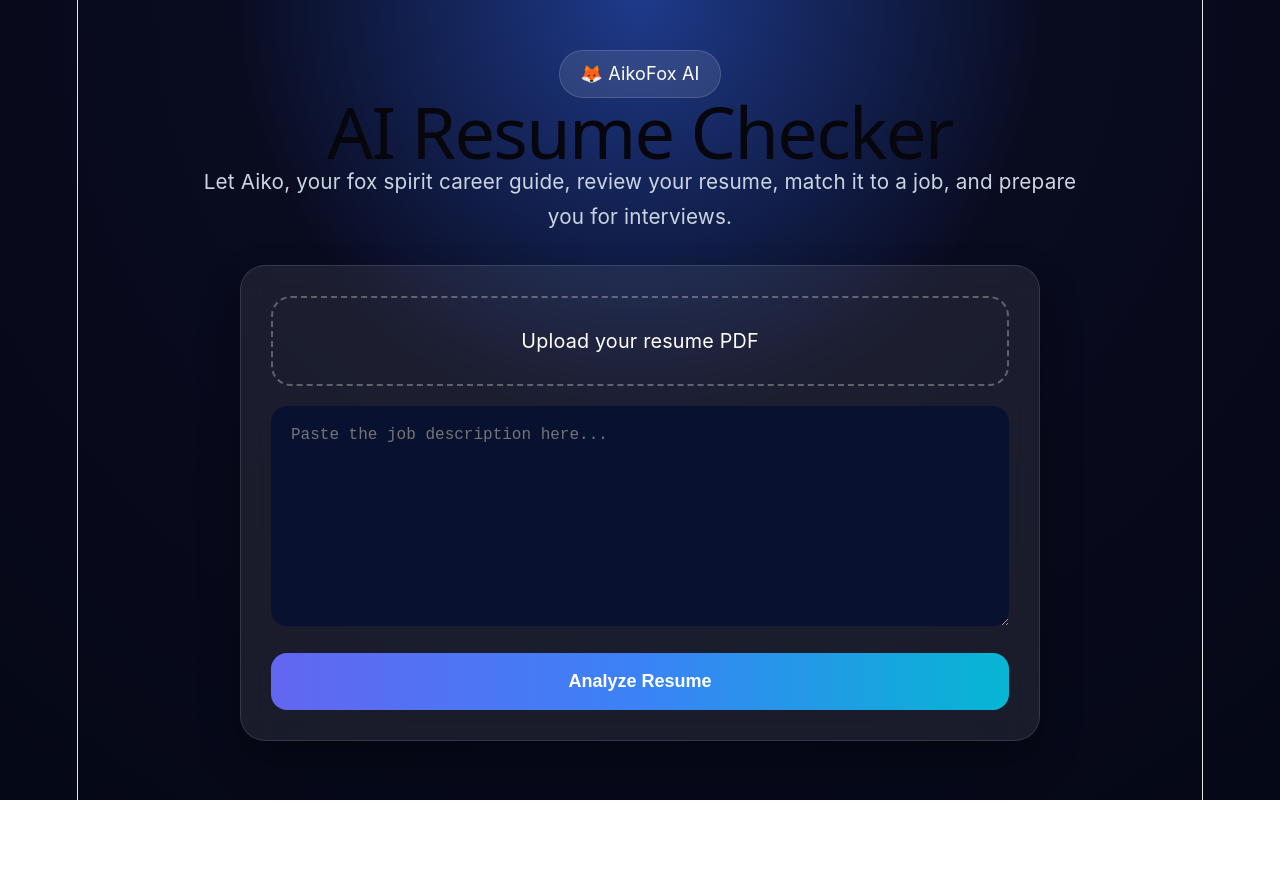
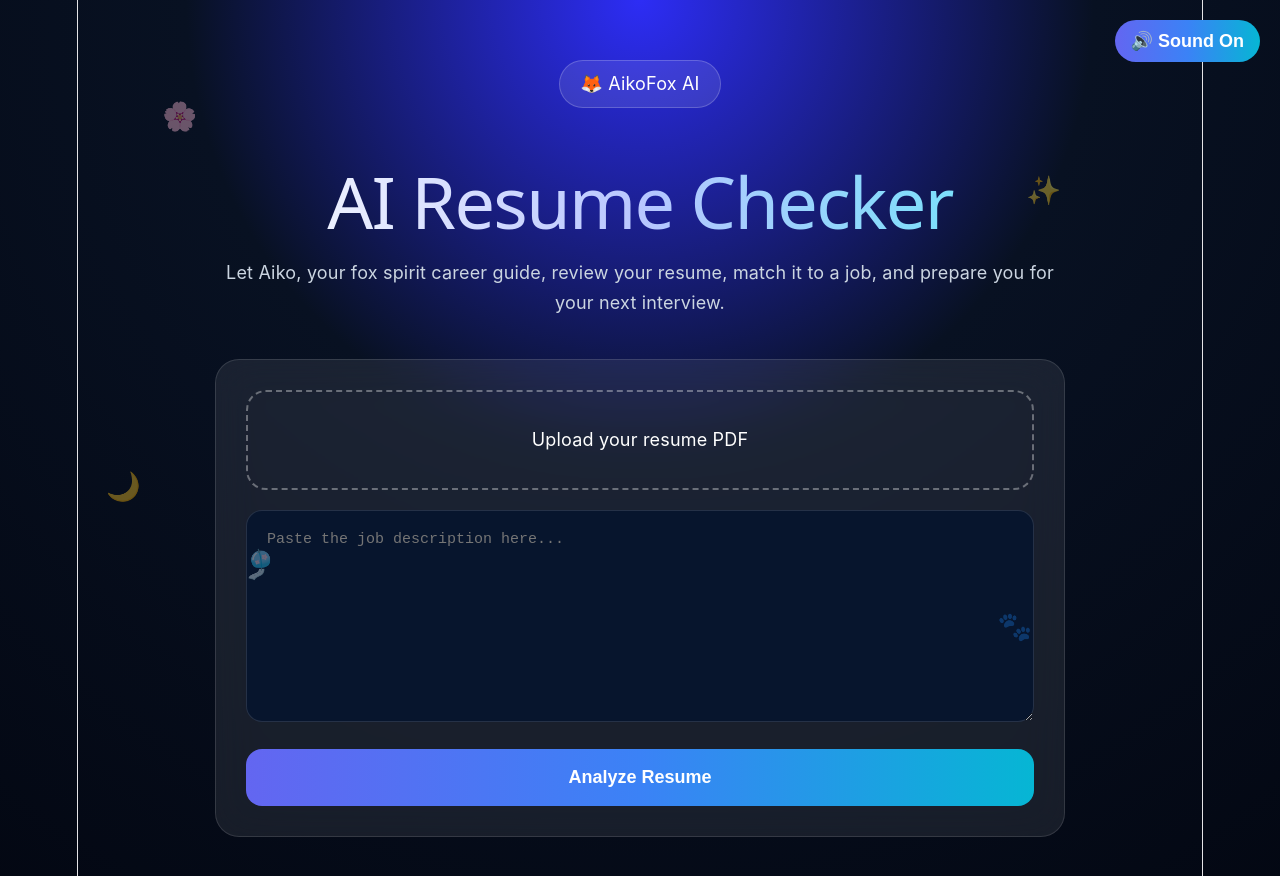
Before and after one commit to masiha1816/AIResume, a React app in the folder frontend/: page / in a window 1280 px wide. Shown: the top 876 px of the page. Before the commit the page ends 800 px from the top, so only its background shows below. Built offline with nearby package versions, Linux system fonts and the light colour scheme; the HTML template or start-up script is replaced by a standard one.

Commit message:
AikoFox animated theme

```diff
--- a/frontend/src/App.css
+++ b/frontend/src/App.css
@@ -5,35 +5,24 @@
 }
 
 body {
-  background: radial-gradient(circle at top, #1e3a8a 0%, #090b1f 40%, #050816 100%);
+  font-family: Inter, Arial, sans-serif;
+  background: radial-gradient(circle at top, #2d2df5 0%, #081122 40%, #030712 100%);
   color: white;
-  font-family: Inter, sans-serif;
   min-height: 100vh;
+  overflow-x: hidden;
 }
 
 .app {
-  min-height: 100vh;
-  padding: 50px 20px;
-  display: flex;
-  flex-direction: column;
-  align-items: center;
+  max-width: 1100px;
+  margin: 0 auto;
+  padding: 60px 20px;
+  position: relative;
+  z-index: 2;
 }
 
 .hero {
   text-align: center;
-  margin-bottom: 30px;
-  max-width: 900px;
-}
-
-.hero h1 {
-  font-size: 4rem;
-  margin: 20px 0;
-}
-
-.hero p {
-  color: #cbd5e1;
-  font-size: 1.15rem;
-  line-height: 1.7;
+  margin-bottom: 40px;
 }
 
 .badge {
@@ -41,32 +30,57 @@
   padding: 10px 20px;
   border-radius: 999px;
   background: rgba(255,255,255,0.1);
-  border: 1px solid rgba(255,255,255,0.15);
-  backdrop-filter: blur(10px);
+  border: 1px solid rgba(255,255,255,0.2);
+  margin-bottom: 20px;
+}
+
+.hero h1 {
+  font-size: clamp(42px, 6vw, 72px);
+  line-height: 1.15;
+  margin-bottom: 15px;
+
+  background: linear-gradient(
+    90deg,
+    #ffffff,
+    #b8c6ff,
+    #67e8f9
+  );
+
+  -webkit-background-clip: text;
+  background-clip: text;
+  color: transparent;
+}
+
+.hero p {
+  color: #cbd5e1;
+  max-width: 850px;
+  margin: 0 auto;
+  line-height: 1.7;
+  font-size: 18px;
 }
 
 .card {
-  width: 100%;
-  max-width: 800px;
+  background: rgba(255,255,255,0.08);
+  backdrop-filter: blur(20px);
+
+  border: 1px solid rgba(255,255,255,0.12);
+
+  border-radius: 24px;
+
   padding: 30px;
-  border-radius: 25px;
-  background: rgba(255,255,255,0.08);
-  backdrop-filter: blur(15px);
-  border: 1px solid rgba(255,255,255,0.12);
-  box-shadow: 0 20px 40px rgba(0,0,0,0.3);
+
+  margin-bottom: 40px;
 }
 
 .fileBox {
-  display: flex;
-  justify-content: center;
-  align-items: center;
-  min-height: 90px;
-  border: 2px dashed rgba(255,255,255,0.3);
+  display: block;
+  width: 100%;
+  padding: 35px;
+  text-align: center;
+  border: 2px dashed rgba(255,255,255,0.35);
   border-radius: 20px;
+  margin-bottom: 20px;
   cursor: pointer;
-  margin-bottom: 20px;
-  color: white;
-  font-size: 1.1rem;
 }
 
 .fileBox input {
@@ -75,27 +89,33 @@
 
 textarea {
   width: 100%;
-  min-height: 220px;
+  background: #07152d;
+  color: white;
+
+  border: 1px solid rgba(255,255,255,0.12);
+
   border-radius: 16px;
-  border: none;
-  outline: none;
+  padding: 20px;
   resize: vertical;
-  padding: 20px;
-  background: #08112f;
-  color: white;
-  font-size: 16px;
+
+  font-size: 15px;
   margin-bottom: 20px;
 }
 
 button {
   width: 100%;
   border: none;
+  border-radius: 16px;
+
   padding: 18px;
-  border-radius: 16px;
-  cursor: pointer;
-  color: white;
+
   font-size: 18px;
   font-weight: 700;
+
+  cursor: pointer;
+
+  color: white;
+
   background: linear-gradient(
     90deg,
     #6366f1,
@@ -105,49 +125,52 @@
 }
 
 button:hover {
-  opacity: 0.9;
+  opacity: 0.95;
 }
 
 .results {
-  width: 100%;
-  max-width: 1100px;
   margin-top: 40px;
 }
 
 .results h2 {
-  text-align: center;
-  margin-bottom: 30px;
+  margin-bottom: 20px;
 }
 
 .scoreBox {
   display: flex;
-  gap: 25px;
+  gap: 24px;
   align-items: center;
-  margin-bottom: 25px;
+  margin-bottom: 24px;
 }
 
 .scoreCircle {
-  width: 140px;
-  height: 140px;
+  min-width: 120px;
+  height: 120px;
   border-radius: 50%;
-  display: flex;
-  justify-content: center;
-  align-items: center;
-  font-size: 38px;
-  font-weight: bold;
-  background: linear-gradient(
-    135deg,
-    #22c55e,
-    #06b6d4
-  );
+
+  display: grid;
+  place-items: center;
+
+  font-size: 34px;
+  font-weight: 900;
+
+  background:
+    radial-gradient(circle, #111827 45%, transparent 46%),
+    conic-gradient(
+      #22c55e 0deg,
+      #06b6d4 230deg,
+      rgba(255,255,255,0.12) 230deg
+    );
+
+  box-shadow: 0 0 35px rgba(6,182,212,0.35);
 }
 
 .scoreBar {
   width: 100%;
-  height: 16px;
+  height: 20px;
+  border-radius: 999px;
+  overflow: hidden;
   background: rgba(255,255,255,0.1);
-  border-radius: 20px;
-  overflow: hidden;
   margin-bottom: 30px;
 }
 
@@ -155,8 +178,9 @@
   height: 100%;
   background: linear-gradient(
     90deg,
-    #22c55e,
-    #06b6d4
+    #ef4444,
+    #facc15,
+    #22c55e
   );
 }
 
@@ -170,146 +194,179 @@
 .section {
   background: rgba(255,255,255,0.08);
   border-radius: 20px;
-  padding: 20px;
-  margin-top: 20px;
+  padding: 25px;
+  margin-bottom: 20px;
 }
 
-.miniCard ul,
-.section ul,
-.section ol {
-  padding-left: 20px;
-  margin-top: 15px;
+.section h3,
+.miniCard h3 {
+  margin-bottom: 15px;
 }
 
 .keywords {
   display: flex;
   flex-wrap: wrap;
   gap: 10px;
-  margin-top: 15px;
 }
 
 .keywords span {
   padding: 8px 14px;
   border-radius: 999px;
-  background: #1e40af;
+
+  background: rgba(6,182,212,0.2);
+  border: 1px solid rgba(6,182,212,0.4);
 }
 
 .salary {
-  font-size: 2rem;
-  font-weight: bold;
-  color: #22c55e;
-  margin: 10px 0;
+  font-size: 28px;
+  font-weight: 800;
+  color: #67e8f9;
 }
+
+li {
+  margin-bottom: 10px;
+}
+
+/* AikoFox Sound Button */
 
 .soundToggle {
   position: fixed;
   top: 20px;
   right: 20px;
+
   width: auto;
-  z-index: 999;
-  padding: 10px 18px;
+
+  padding: 10px 16px;
+
   border-radius: 999px;
+
+  z-index: 1000;
 }
 
+/* Floating Particles */
+
+.particles span {
+  position: fixed;
+  opacity: 0.4;
+  font-size: 28px;
+  z-index: 1;
+  animation: floatParticle 8s infinite ease-in-out;
+}
+
+.particles span:nth-child(1) {
+  top: 15%;
+  left: 12%;
+}
+
+.particles span:nth-child(2) {
+  top: 25%;
+  right: 18%;
+  animation-delay: 1s;
+}
+
+.particles span:nth-child(3) {
+  bottom: 25%;
+  left: 18%;
+  animation-delay: 2s;
+}
+
+.particles span:nth-child(4) {
+  bottom: 18%;
+  right: 20%;
+  animation-delay: 3s;
+}
+
+.particles span:nth-child(5) {
+  top: 60%;
+  left: 8%;
+  animation-delay: 4s;
+}
+
+/* Aiko Loading */
+
 .aikoLoading {
+  margin-top: 24px;
   text-align: center;
-  margin-top: 25px;
 }
 
 .fox {
   font-size: 70px;
-  animation: foxFloat 2s infinite ease-in-out;
+  animation: foxFloat 1.8s infinite ease-in-out;
+}
+
+.aikoLoading p {
+  color: #e0e7ff;
+  margin: 12px 0;
 }
 
 .dots {
   display: flex;
   justify-content: center;
-  gap: 10px;
-  margin-top: 10px;
+  gap: 8px;
 }
 
 .dots span {
   width: 10px;
   height: 10px;
-  background: #06b6d4;
+
+  background: #67e8f9;
+
   border-radius: 50%;
+
   animation: bounce 1s infinite;
 }
 
 .dots span:nth-child(2) {
-  animation-delay: .2s;
+  animation-delay: 0.15s;
 }
 
 .dots span:nth-child(3) {
-  animation-delay: .4s;
+  animation-delay: 0.3s;
 }
 
-.particles span {
-  position: fixed;
-  font-size: 24px;
-  opacity: .4;
-  animation: floatParticle 8s infinite ease-in-out;
+/* Animations */
+
+@keyframes foxFloat {
+  0%, 100% {
+    transform: translateY(0) rotate(-3deg);
+  }
+
+  50% {
+    transform: translateY(-12px) rotate(3deg);
+  }
 }
 
-.particles span:nth-child(1) {
-  top: 25%;
-  left: 10%;
-}
+@keyframes floatParticle {
+  0%, 100% {
+    transform: translateY(0) translateX(0);
+  }
 
-.particles span:nth-child(2) {
-  top: 15%;
-  right: 15%;
-}
-
-.particles span:nth-child(3) {
-  bottom: 20%;
-  left: 15%;
-}
-
-.particles span:nth-child(4) {
-  bottom: 15%;
-  right: 20%;
-}
-
-.particles span:nth-child(5) {
-  top: 60%;
-  left: 80%;
-}
-
-@keyframes foxFloat {
-  0%,100% {
-    transform: translateY(0);
-  }
   50% {
-    transform: translateY(-15px);
+    transform: translateY(-24px) translateX(12px);
   }
 }
 
 @keyframes bounce {
-  0%,100% {
-    transform: scale(.7);
+  0%, 80%, 100% {
+    transform: scale(0.7);
+    opacity: 0.5;
   }
-  50% {
+
+  40% {
     transform: scale(1.2);
+    opacity: 1;
   }
 }
 
-@keyframes floatParticle {
-  0%,100% {
-    transform: translateY(0);
-  }
-  50% {
-    transform: translateY(-25px);
-  }
-}
+/* Mobile */
 
 @media (max-width: 768px) {
-  .hero h1 {
-    font-size: 2.5rem;
+  .grid {
+    grid-template-columns: 1fr;
   }
 
-  .grid {
-    grid-template-columns: 1fr;
+  .hero h1 {
+    font-size: 48px;
   }
 
   .scoreBox {
--- a/frontend/src/App.jsx
+++ b/frontend/src/App.jsx
@@ -1,13 +1,49 @@
 import { useState } from "react";
 import axios from "axios";
 import "./App.css";
-import aiko from "./assets/aiko.png";
 
 function App() {
   const [resume, setResume] = useState(null);
   const [jobDescription, setJobDescription] = useState("");
   const [analysis, setAnalysis] = useState(null);
   const [loading, setLoading] = useState(false);
+  const [soundOn, setSoundOn] = useState(true);
+  const [step, setStep] = useState("Waiting for your resume...");
+
+  const playChime = (type = "ding") => {
+    if (!soundOn) return;
+
+    const audio = new AudioContext();
+    const oscillator = audio.createOscillator();
+    const gain = audio.createGain();
+
+    oscillator.connect(gain);
+    gain.connect(audio.destination);
+
+    oscillator.type = "sine";
+    oscillator.frequency.value = type === "swish" ? 520 : 760;
+    gain.gain.value = 0.04;
+
+    oscillator.start();
+    oscillator.stop(audio.currentTime + 0.15);
+  };
+
+  const runLoadingSteps = () => {
+    const steps = [
+      { text: "🦊 Reading your resume...", sound: "ding" },
+      { text: "🎐 Matching your skills...", sound: "swish" },
+      { text: "✨ Calculating ATS score...", sound: "ding" },
+      { text: "🐾 Preparing interview questions...", sound: "swish" },
+      { text: "🌸 Aiko is polishing your results...", sound: "ding" },
+    ];
+
+    steps.forEach((item, index) => {
+      setTimeout(() => {
+        setStep(item.text);
+        playChime(item.sound);
+      }, index * 1200);
+    });
+  };
 
   const analyzeResume = async () => {
     if (!resume) {
@@ -15,7 +51,14 @@
       return;
     }
 
+    if (!jobDescription.trim()) {
+      alert("Paste a job description first");
+      return;
+    }
+
     setLoading(true);
+    setAnalysis(null);
+    runLoadingSteps();
 
     const formData = new FormData();
     formData.append("resume", resume);
@@ -28,9 +71,12 @@
       );
 
       setAnalysis(response.data);
+      setStep("🎉 Aiko finished your analysis!");
+      playChime("ding");
     } catch (error) {
       console.error(error);
-      alert("Analysis failed");
+      alert("Error analyzing resume");
+      setStep("Something went wrong.");
     }
 
     setLoading(false);
@@ -38,23 +84,30 @@
 
   return (
     <div className="app">
+      <button className="soundToggle" onClick={() => setSoundOn(!soundOn)}>
+        {soundOn ? "🔊 Sound On" : "🔇 Sound Off"}
+      </button>
+
+      <div className="particles">
+        <span>🌸</span>
+        <span>✨</span>
+        <span>🎐</span>
+        <span>🐾</span>
+        <span>🌙</span>
+      </div>
 
       <div className="hero">
         <div className="badge">🦊 AikoFox AI</div>
-
         <h1>AI Resume Checker</h1>
-
         <p>
-          Let Aiko, your fox spirit career guide, review your resume,
-          match it to a job, and prepare you for interviews.
+          Let Aiko, your fox spirit career guide, review your resume, match it
+          to a job, and prepare you for your next interview.
         </p>
       </div>
 
       <div className="card">
-
         <label className="fileBox">
-          {resume ? resume.name : "Upload your resume PDF"}
-
+          <span>{resume ? resume.name : "Upload your resume PDF"}</span>
           <input
             type="file"
             accept=".pdf"
@@ -63,48 +116,104 @@
         </label>
 
         <textarea
-          rows="8"
+          rows="10"
           placeholder="Paste the job description here..."
           value={jobDescription}
           onChange={(e) => setJobDescription(e.target.value)}
         />
 
-        <button onClick={analyzeResume}>
-          Analyze Resume
+        <button onClick={analyzeResume} disabled={loading}>
+          {loading ? "Aiko is analyzing..." : "Analyze Resume"}
         </button>
 
+        {loading && (
+          <div className="aikoLoading">
+            <div className="fox">🦊</div>
+            <p>{step}</p>
+            <div className="dots">
+              <span></span>
+              <span></span>
+              <span></span>
+            </div>
+          </div>
+        )}
       </div>
-
-      {loading && (
-        <div className="aikoLoading">
-
-          <img
-            src={aiko}
-            alt="Aiko"
-            className="aikoImage"
-          />
-
-          <h2>🦊 Aiko is analyzing...</h2>
-
-          <p>
-            Reading resume... ✨
-          </p>
-
-        </div>
-      )}
 
       {analysis && (
         <div className="results">
-
           <h2>🦊 Aiko's Resume Analysis</h2>
 
-          <pre>
-            {JSON.stringify(analysis, null, 2)}
-          </pre>
+          <div className="scoreBox">
+            <div className="scoreCircle">{analysis.match_score}%</div>
+            <div>
+              <h3>ATS Match Score</h3>
+              <p>{analysis.summary}</p>
+            </div>
+          </div>
 
+          <div className="scoreBar">
+            <div
+              className="scoreFill"
+              style={{ width: `${analysis.match_score || 0}%` }}
+            ></div>
+          </div>
+
+          <div className="grid">
+            <div className="miniCard">
+              <h3>✅ Strengths</h3>
+              <ul>
+                {analysis.strengths?.map((item, i) => (
+                  <li key={i}>{item}</li>
+                ))}
+              </ul>
+            </div>
+
+            <div className="miniCard">
+              <h3>⚠️ Weaknesses</h3>
+              <ul>
+                {analysis.weaknesses?.map((item, i) => (
+                  <li key={i}>{item}</li>
+                ))}
+              </ul>
+            </div>
+          </div>
+
+          <div className="section">
+            <h3>🏷 Missing Keywords</h3>
+            <div className="keywords">
+              {analysis.missing_keywords?.map((item, i) => (
+                <span key={i}>{item}</span>
+              ))}
+            </div>
+          </div>
+
+          <div className="section">
+            <h3>💰 Salary Estimate</h3>
+            <p className="salary">
+              {analysis.salary_estimate?.low} - {analysis.salary_estimate?.high}
+            </p>
+            <p>{analysis.salary_estimate?.reasoning}</p>
+          </div>
+
+          <div className="section">
+            <h3>🚀 Recommended Resume Changes</h3>
+            <ul>
+              {analysis.recommended_resume_changes?.map((item, i) => (
+                <li key={i}>{item}</li>
+              ))}
+            </ul>
+          </div>
+
+          <div className="section">
+            <h3>🎤 Interview Questions</h3>
+            <ol>
+              {analysis.interview_questions?.map((item, i) => (
+                <li key={i}>{item}</li>
+              ))}
+            </ol>
+          </div>
         </div>
       )}
-
     </div>
   );
 }
```
